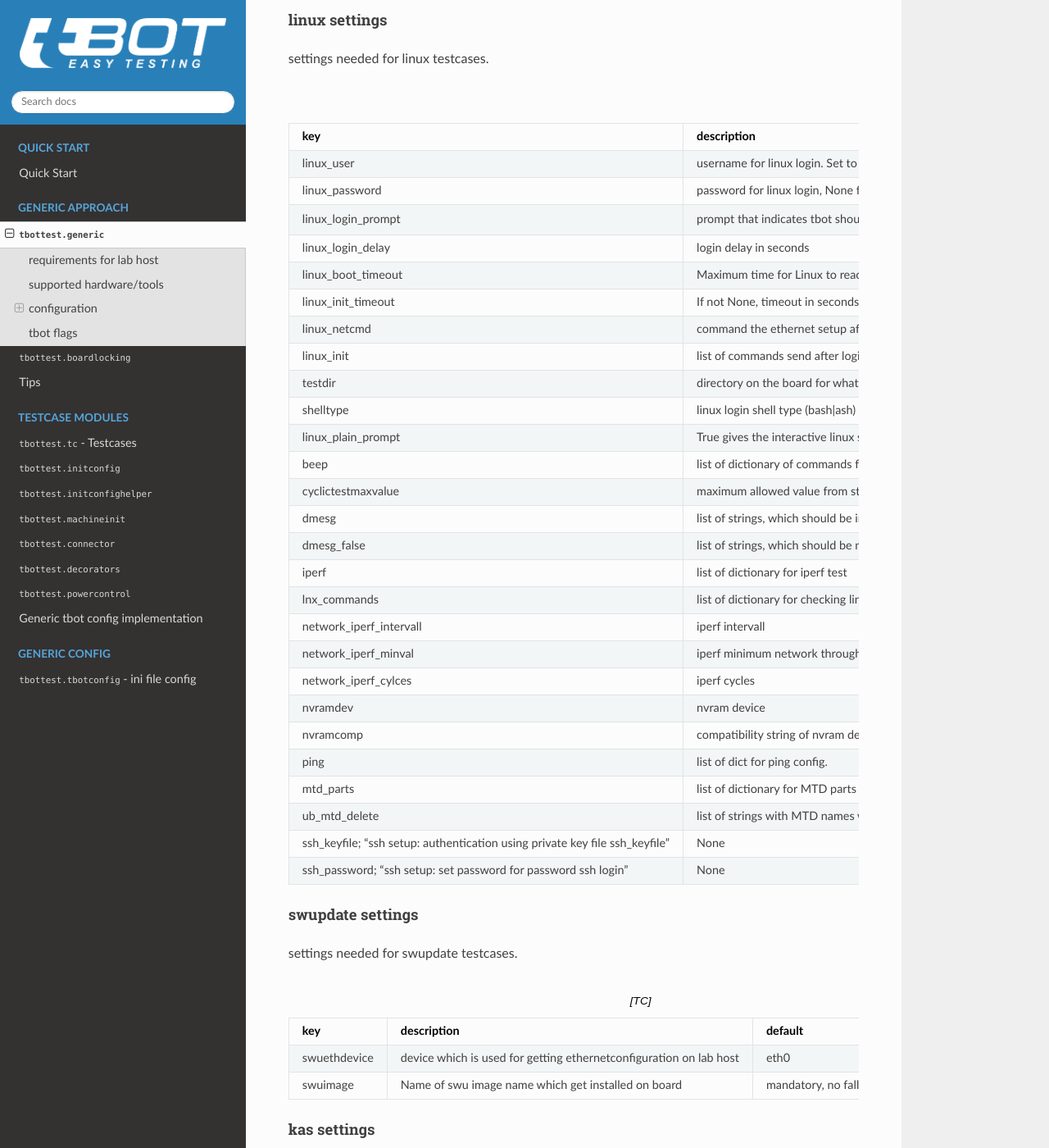
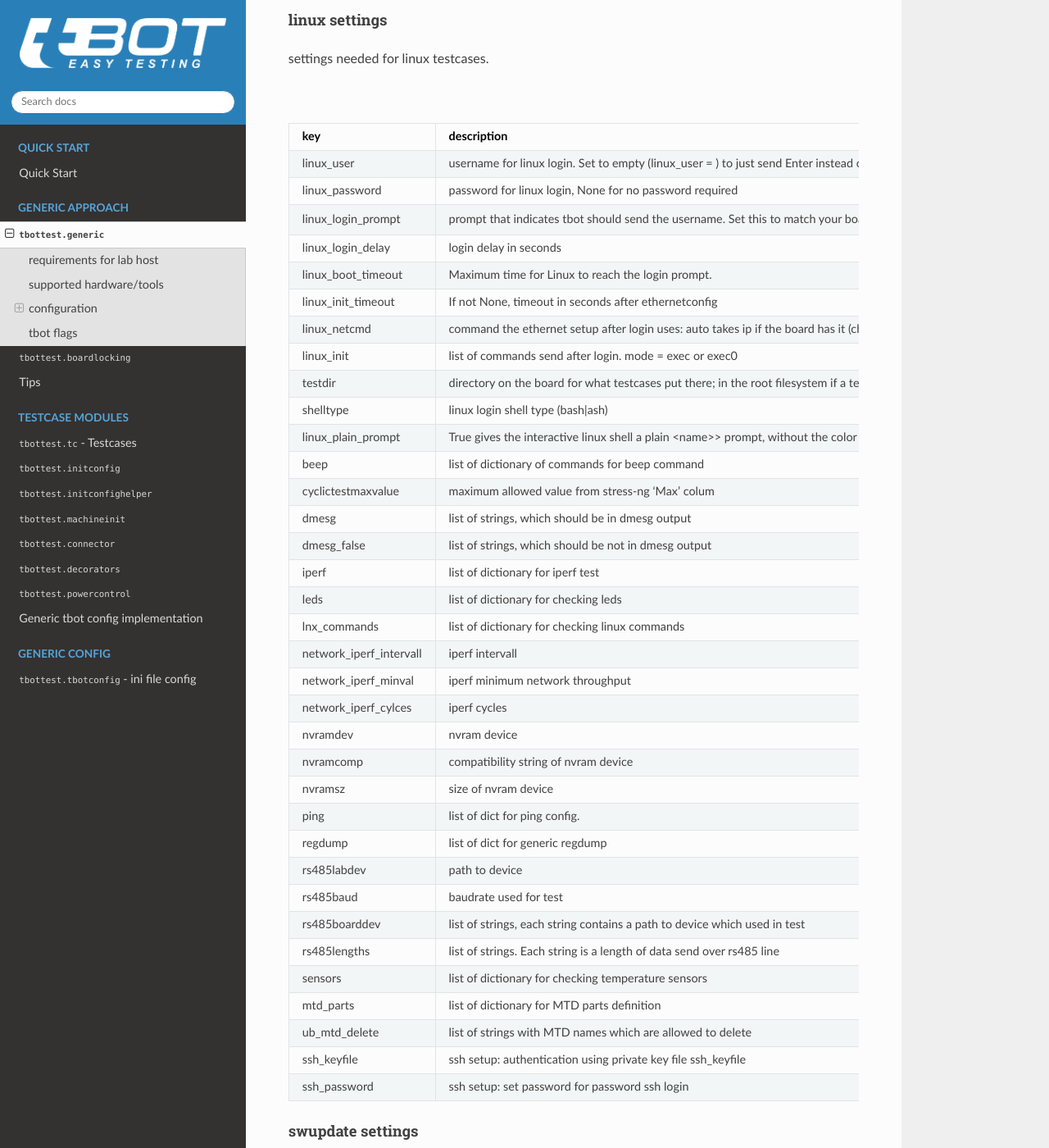
Before and after one commit to hsdenx/tbottest, a Sphinx documentation site: the page built from Documentation/generic.rst, in a window 1280 px wide and 1400 px high, scrolled down 16556 px. Shown: the whole window at 82% size. Built offline with Sphinx 7.4.7 and the Read the Docs theme 3.1.0, drawn with Linux system fonts in a browser that asks for light colours; pages that are not in the unit, such as notebooks, are missing from menus; some of the changed lines change nothing that is shown; some of the changed text lies outside the part shown.

Commit message:
doc: generic: fix the u-boot and linux settings tables
Both tables set ' as escape character of the csv-table, but many cells
use ' as a quote ('0.05', 'iperf = [...]') or leave a quote unbalanced
(sensors, ub_mtd_delete), and two rows were separated by ";". docutils
reads the table as one csv stream, so such a cell ran on into the next
lines: the u-boot table got 8 columns, the linux table 30. The
[LABHOST] table had a row with two cells.

Drop the escape character from both tables and quote the cells the csv
way, a " inside a cell as "". While at it, correct what the u-boot table
says against boardgeneric.py: the keys are uboot_autoboot_prompt and
uboot_autoboot_timeout, the default timeout is 0.1, and
uboot_autoboot_keys defaults to None. Add the missing example of
shelltype in [LABHOST].

Signed-off-by: Heiko Schocher <hs@nabladev.com>

```diff
--- a/Documentation/generic.rst
+++ b/Documentation/generic.rst
@@ -155,7 +155,7 @@
         "sshkeyfile", "path to the ssh keyfile, tbot uses", "/home/USERNAME/.ssh/id_rsa"
         "password", "set password to login into lab host", "FooBar"
         "date", "subdirectory in boards tftp path", "20210803-ml"
-        "shelltype", "type of the linux shell (bash|ash)"
+        "shelltype","type of the linux shell (bash|ash)","bash"
         "toolsdir", "where does tbot find tools installed on lab host", "/home/USERNAME/source"
         "tftproot", "rootpath to tftp directory on lab host. tbot stores there build results.", "/srv/tftpboot"
         "tftpsubdir", "boards subdir in tftproot", "BOARD/DATE"
@@ -745,13 +745,12 @@
 settings needed for U-Boot testcases.
 
 .. csv-table:: [TC]
-        :escape: '
         :header: "key", "description", "default", "example"
 
         "uboot_boot_timeout", "config boot_timeout, set None if None", "90", "None"
-        "uboot_autoboot_keys", "string with which U-Boot boot is interrupted. It is possible to set also a bytearray", "SPACE", "None"
-        "autoboot_prompt", "set autoboot_prompt, None if None", b'"autoboot:\\s{0,5}\\d{0,3}\\s{0,3}.{0,80}'", "None"
-        "autoboot_timeout", "UBootAutobootInterceptSimple timeout for waiting for U-Boot prompt", '0.05', "0.1"
+        "uboot_autoboot_keys","string with which U-Boot boot is interrupted. It is possible to set also a bytearray, see the table below","None","SPACE"
+        "uboot_autoboot_prompt","regular expression of the U-Boot autoboot prompt, None if U-Boot prints none","autoboot:\s{0,5}\d{0,3}\s{0,3}.{0,80}","None"
+        "uboot_autoboot_timeout","UBootAutobootInterceptSimple timeout for waiting for U-Boot prompt","0.1","0.05"
         "uboot_has_retcode", "tbot reads the return code of every U-Boot command with echo $?, which only the hush parser supports. Set to False for a U-Boot without hush: exec() then skips that query and reports 0, so exec0() cannot detect a failing command", "True", "False"
         "rescueimage", "name of rescueimage", "None", "rescueimage-fit.itb"
         "qspiheader", "name of qspi header", "None", "qspiheader.bin"
@@ -759,7 +758,7 @@
         "fb_res_setup", "u-boot commands for setting up rescue image boot with fastboot and uuu tool", "None", "run ramargs addcon addmtd addopt"
         "fb_res_boot", "u-boot command for booting rescue image with fastboot and uuu tool", "None", "bootm 94000000"
         "fb_cmd", "fastboot init command", "None", "fastboot usb 0"
-        "ub_env", "list dict of u-boot environment variables which get set after login into u-boot", "[]", "[{'"name'":'"optargs'", '"val'":'"earlycon clk_ignore_unused'"}]"
+        "ub_env","list dict of u-boot environment variables which get set after login into u-boot","[]","[{""name"":""optargs"", ""val"":""earlycon clk_ignore_unused""}]"
 
 .. csv-table:: uboot_autoboot_keys example
         :escape: '
@@ -775,7 +774,6 @@
 settings needed for linux testcases.
 
 .. csv-table:: [TC]
-        :escape: '
         :header: "key", "description", "default", "example"
 
         "linux_user", "username for linux login. Set to empty (linux_user = ) to just send Enter instead of a username, e.g. for boards that already auto-login", "root", "root"
@@ -785,34 +783,34 @@
         "linux_boot_timeout", "Maximum time for Linux to reach the login prompt.", "None", "30"
         "linux_init_timeout", "If not None, timeout in seconds after ethernetconfig", "None", "2.0"
         "linux_netcmd", "command the ethernet setup after login uses: auto takes ip if the board has it (checked once with command -v ip), else ifconfig; ip or ifconfig always take that one. The flag useifconfig takes ifconfig in any case", "auto", "ifconfig"
-        "linux_init", "list of commands send after login. mode = exec or exec0", "[]", "[{'"mode'":'"exec0'", '"cmd'":'"echo Hallo'"}]"
+        "linux_init","list of commands send after login. mode = exec or exec0","[]","[{""mode"":""exec0"", ""cmd"":""echo Hallo""}]"
         "testdir", "directory on the board for what testcases put there; in the root filesystem if a testcase puts files there through an NFS root", "/run/tbot-testdata/tbottests", "/home/root/tbottests"
         "shelltype", "linux login shell type (bash|ash)", "ash", "bash"
         "linux_plain_prompt", "True gives the interactive linux shell a plain <name>> prompt, without the color escapes and the directory that an old busybox ash prints literally (tbot's interactive_plain_prompt)", "False", "True"
-        "beep", "list of dictionary of commands for beep command", "[]", "[{'"freq'": '"440'", '"length'":'"1000'"}]"
+        "beep","list of dictionary of commands for beep command","[]","[{""freq"": ""440"", ""length"":""1000""}]"
         "cyclictestmaxvalue", "maximum allowed value from stress-ng 'Max' colum", "100", "cyclictestmaxvalue = 100"
-        "dmesg", "list of strings, which should be in dmesg output", "[]", "dmesg = ['"OF: fdt: Machine model:'", '"gpio-193 (eeprom-wc): hogged as output/low'",]"
-        "dmesg_false", "list of strings, which should be not in dmesg output", "[]", "dmesg = ['"crash'"]"
-        "iperf", "list of dictionary for iperf test", "[]", 'iperf = [{"intervall":"1","minval":"290000000","cycles":"30"}]'
-        "leds", "list of dictionary for checking leds", "[]", "leds = [{'"path'":'"/sys/class/leds/led-orange'", #bootval'":'"0'", '"onval'":'"1'},]"
-        "lnx_commands", "list of dictionary for checking linux commands", "[]", "lnx_commands = [{'"cmd'":'"<your linux command'", '"val'":'"<string which is in output of command> or undef'"},]"
+        "dmesg","list of strings, which should be in dmesg output","[]","dmesg = [""OF: fdt: Machine model:"", ""gpio-193 (eeprom-wc): hogged as output/low"",]"
+        "dmesg_false","list of strings, which should be not in dmesg output","[]","dmesg_false = [""crash""]"
+        "iperf","list of dictionary for iperf test","[]","iperf = [{""intervall"":""1"",""minval"":""290000000"",""cycles"":""30""}]"
+        "leds","list of dictionary for checking leds","[]","leds = [{""path"":""/sys/class/leds/led-orange"", ""bootval"":""0"", ""onval"":""1""},]"
+        "lnx_commands","list of dictionary for checking linux commands","[]","lnx_commands = [{""cmd"":""<your linux command>"", ""val"":""<string which is in output of command> or undef""},]"
         "network_iperf_intervall", "iperf intervall", "1", "network_iperf_intervall = 1"
         "network_iperf_minval", "iperf minimum network throughput", "1", "network_iperf_minval = 9000000"
         "network_iperf_cylces", "iperf cycles", "1", "network_iperf_cycles = 30"
         "nvramdev", "nvram device", "6", "nvramdev = 6"
         "nvramcomp", "compatibility string of nvram device", "microchip,48l640", "nvramcomp = 'microchip,48l640'"
         "nvramsz", "size of nvram device", "8192", "nvramsz = 8192"
-        "ping", "list of dict for ping config.", "[]", 'ping = [{"ip":"${default:serverip}","retry":"10"}]'
-        "regdump", "list of dict for generic regdump", "[]", 'regdump = [{"address":"0x30340004"}, {"address":"0x30330070"}]'
-        "rs485labdev", "path to device", "/dev/serial/by-id/usb-FTDI_FT232R_USB_UART_AB0PI210-if00-port0", 'rs485labdev = "/dev/serial/by-id/usb-FTDI_FT232R_USB_UART_AB0PI210-if00-port0"'
-        "rs485baud", "baudrate used for test", "115200", 'rs485baud = "115200"'
-        "rs485boarddev", "list of strings, each string contains a path to device which used in test", '["/dev/ttymxc2"]', 'rs485boarddev = ["/dev/ttymxc2"]'
-        "rs485lengths", "list of strings. Each string is a length of data send over rs485 line", '["20", "100", "1024"]', 'rs485lengths = ["20", "100", "1024"]'
-        "sensors", "list of dictionary for checking temperature sensors", "[]", "sensors = [{'path':''/sys/class/hwmon/hwmon0, "name":"tmp102", "tmpvalues":[{"valname" : "temp1_input", "min":"0", "max" : "100000" }]},]"
-        "mtd_parts", "list of dictionary for MTD parts definition", "[]", "leds = [{'name':'SPL', 'size':'10000'},]"
-        "ub_mtd_delete", "list of strings with MTD names which are allowed to delete", "[]", "ub_mtd_delete = ['SPL", "uboot"]"
-        "ssh_keyfile"; "ssh setup: authentication using private key file ssh_keyfile", "None", "/home/{user}/.ssh/id_rsa"
-        "ssh_password"; "ssh setup: set password for password ssh login", "None", "foobar"
+        "ping","list of dict for ping config.","[]","ping = [{""ip"":""${default:serverip}"",""retry"":""10""}]"
+        "regdump","list of dict for generic regdump","[]","regdump = [{""address"":""0x30340004""}, {""address"":""0x30330070""}]"
+        "rs485labdev","path to device","/dev/serial/by-id/usb-FTDI_FT232R_USB_UART_AB0PI210-if00-port0","rs485labdev = ""/dev/serial/by-id/usb-FTDI_FT232R_USB_UART_AB0PI210-if00-port0"""
+        "rs485baud","baudrate used for test","115200","rs485baud = ""115200"""
+        "rs485boarddev","list of strings, each string contains a path to device which used in test","[""/dev/ttymxc2""]","rs485boarddev = [""/dev/ttymxc2""]"
+        "rs485lengths","list of strings. Each string is a length of data send over rs485 line","[""20"", ""100"", ""1024""]","rs485lengths = [""20"", ""100"", ""1024""]"
+        "sensors","list of dictionary for checking temperature sensors","[]","sensors = [{""path"":""/sys/class/hwmon/hwmon0"", ""name"":""tmp102"", ""tmpvalues"":[{""valname"":""temp1_input"", ""min"":""0"", ""max"":""100000""}]},]"
+        "mtd_parts","list of dictionary for MTD parts definition","[]","mtd_parts = [{""name"":""SPL"", ""size"":""10000""},]"
+        "ub_mtd_delete","list of strings with MTD names which are allowed to delete","[]","ub_mtd_delete = [""SPL"", ""uboot""]"
+        "ssh_keyfile","ssh setup: authentication using private key file ssh_keyfile","None","/home/{user}/.ssh/id_rsa"
+        "ssh_password","ssh setup: set password for password ssh login","None","foobar"
 
 
 swupdate settings
```
